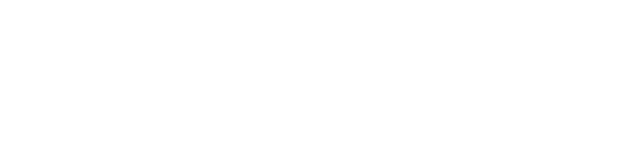
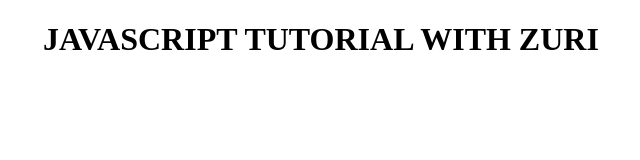
Before and after one commit to TonniPaul/Zuri-javascript_task1, a plain HTML site: page index.html in a window 1280 px wide. Shown: the whole page, without its empty margins (319-959 px from the left). Drawn offline with Linux system fonts and the light colour scheme.

Commit message:
Added a header to my HTML.

```diff
--- a/index.html
+++ b/index.html
@@ -7,7 +7,7 @@
    <title>ZURI JAVASCRIPT SITE</title>
 </head>
 <body>
-
+   <h1 style="text-align: center;">JAVASCRIPT TUTORIAL WITH ZURI</h1>
    <script src="./scripts/index.js"></script>
 </body>
 </html>
--- a/scripts/index.js
+++ b/scripts/index.js
@@ -1,3 +1,3 @@
 alert("My name is Paul Oluwatoni, Ariyo-Adeoye", );
 alert("I am 6 foot tall");
-alert("I am a Nigerian")
+alert("I am a Nigerian");
```
